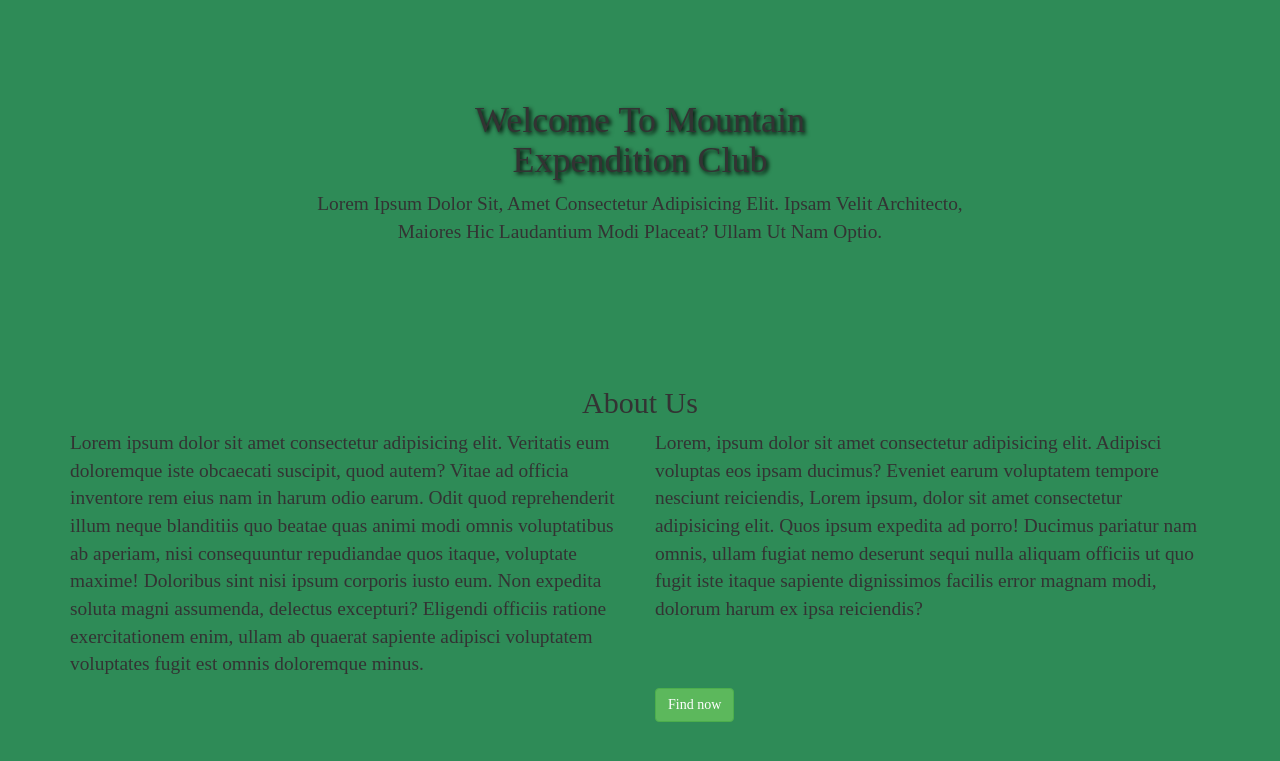
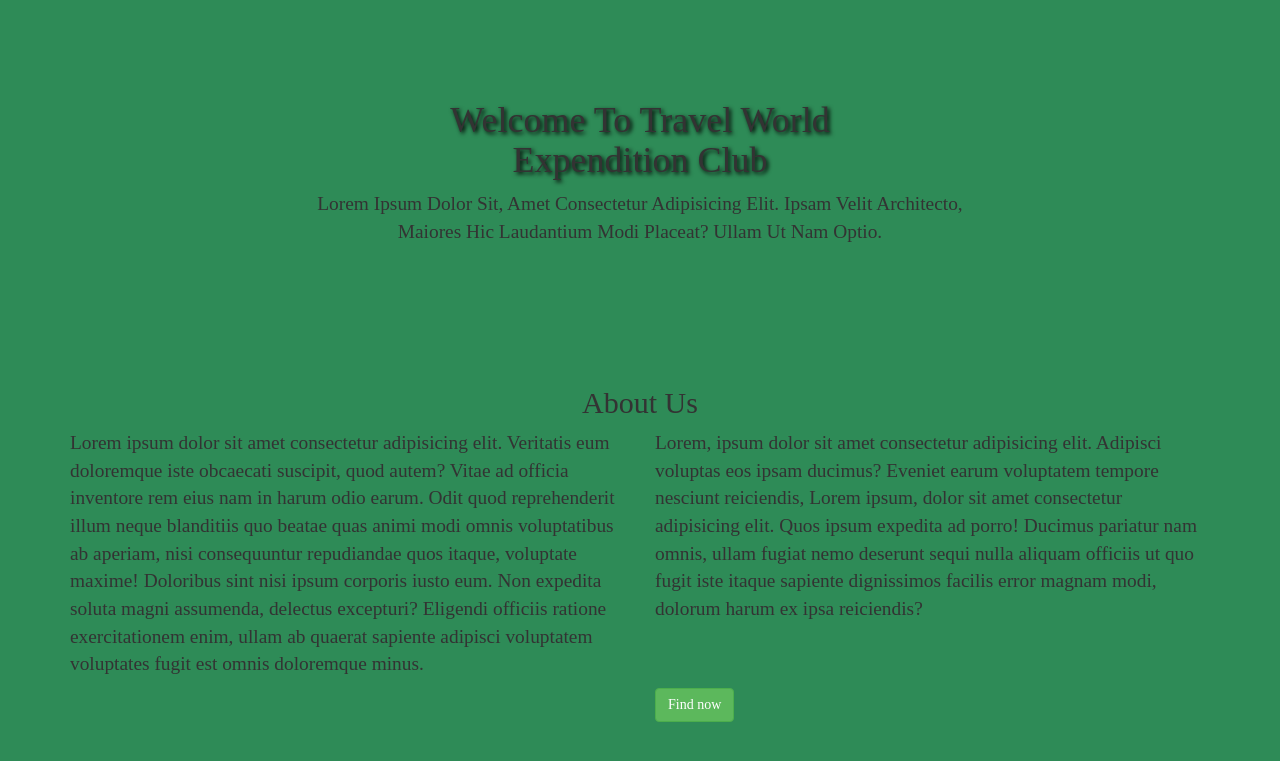
Before and after one commit to Noor-sabha/firstweb, a plain HTML site: page index.html in a window 1280 px wide. Shown: the part 940-1701 px from the top of the page. Drawn offline with nearby package versions, Linux system fonts and the light colour scheme; a script that the page names is missing.

Commit message:
changed from mountain to travel world
Signed-off-by: Noor-sabha <sabhanoor223@gmail.com>

```diff
--- a/index.html
+++ b/index.html
@@ -29,7 +29,7 @@
             <br>
             <br>
             <div class="text-capitalize text-white">
-                <h1 style="text-shadow: 2px 2px 4px #000000; ">Welcome to mountain <br> expendition club</h1>
+                <h1 style="text-shadow: 2px 2px 4px #000000; ">Welcome to travel world <br> expendition club</h1>
                 <p>Lorem ipsum dolor sit, amet consectetur adipisicing elit. Ipsam velit architecto, <br>
                     maiores hic laudantium modi placeat? Ullam ut nam optio.</p>
             </div>
```
